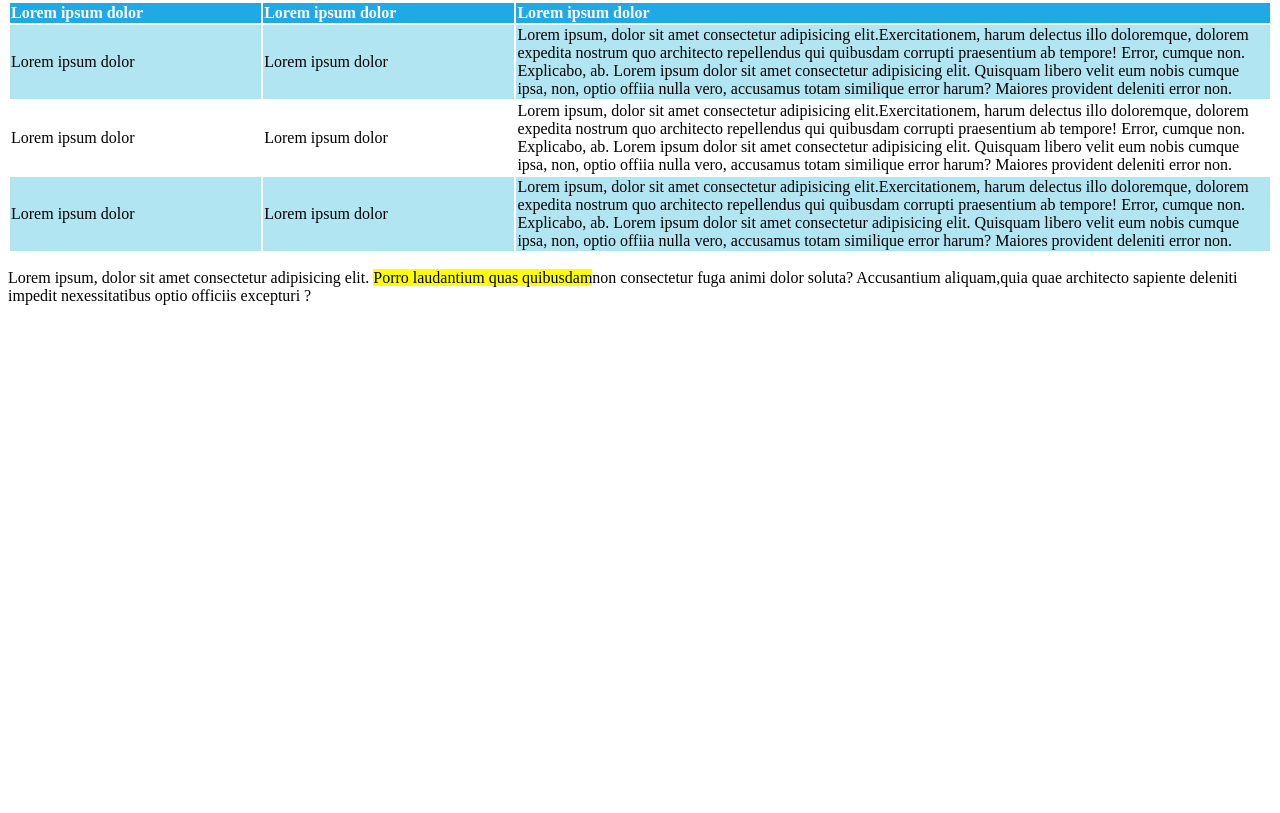
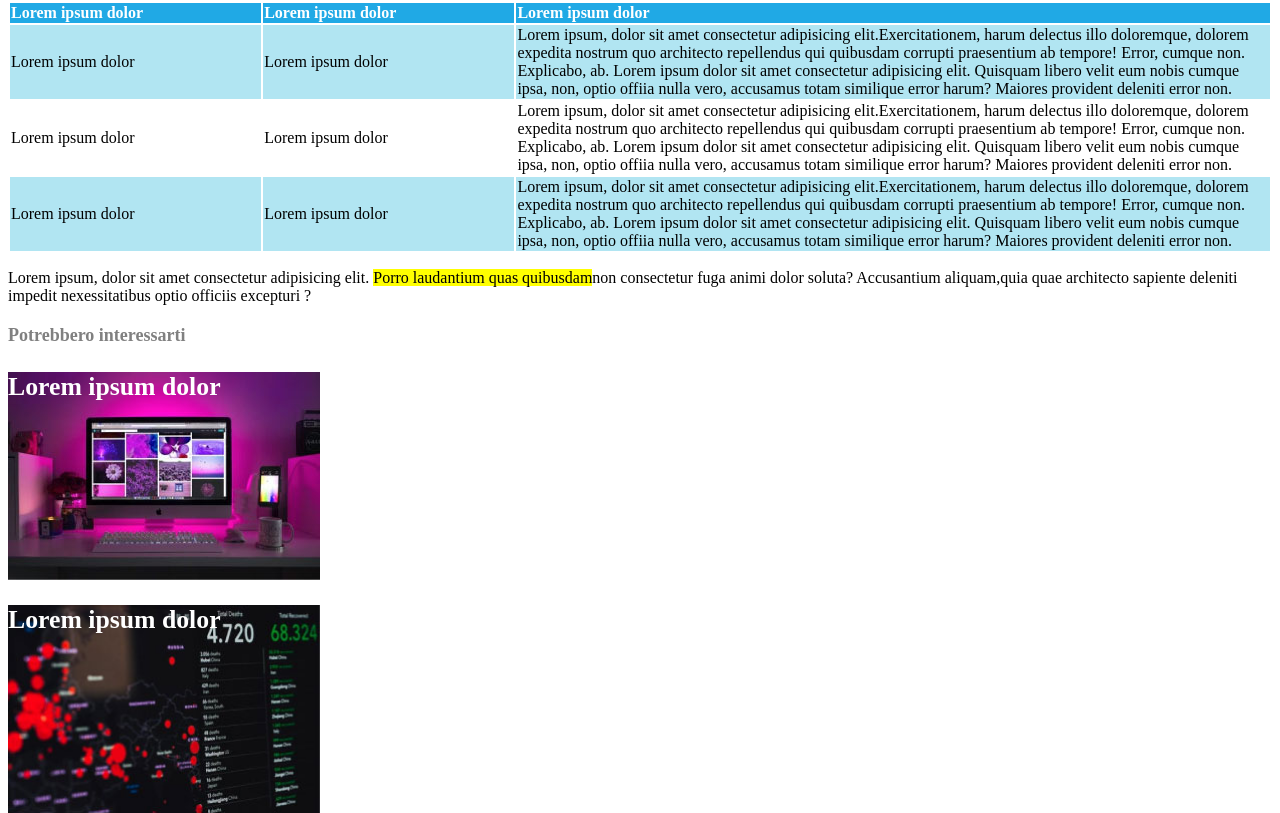
Before and after one commit to Andrea-Pascali/html-css-booleaner, a plain HTML site: page index.html in a window 1280 px wide. Shown: the part 1047-1860 px from the top of the page. Before the commit the page ends 1352 px from the top, so only its background shows below. Drawn offline with Linux system fonts and the light colour scheme.

Commit message:
Insert last section

```diff
--- a/css/style.css
+++ b/css/style.css
@@ -25,6 +25,14 @@ h4 {
     font-size: 25px;
 
 }
+
+
+.other {
+    margin-top: 20px;
+    margin-bottom: 5px;
+    font-size: 18px;
+}
+
 
 .date {
     margin-top: 4px;
@@ -66,3 +74,22 @@ h4 {
     width: 60%;
     background-color: #b1e5f2;
 }
+
+
+.box-img {
+    width: 312px;
+    height: 208px;
+    color: white;
+    font-size: 22px;
+    background-size: cover;
+
+}
+
+#monitor {
+    background-image: url(../img/monitor.jpg)
+}
+
+
+#graphic {
+    background-image: url(../img/graph.jpg);
+}
--- a/index.html
+++ b/index.html
@@ -79,13 +79,23 @@
                         <tr>
                             <td class="second-cell">Lorem ipsum dolor</td>
                             <td class="second-cell">Lorem ipsum dolor</td>
-                      <td class="big-cell-two">Lorem ipsum, dolor sit amet consectetur adipisicing elit.Exercitationem, harum delectus illo doloremque, dolorem expedita nostrum quo architecto repellendus qui quibusdam corrupti praesentium ab tempore! Error, cumque non. Explicabo, ab. Lorem ipsum dolor sit amet consectetur adipisicing elit. Quisquam libero velit eum nobis cumque ipsa, non, optio offiia nulla vero, accusamus totam similique error harum? Maiores provident deleniti error non.</td>
+                            <td class="big-cell-two">Lorem ipsum, dolor sit amet consectetur adipisicing
+                                elit.Exercitationem, harum delectus illo doloremque, dolorem expedita nostrum quo
+                                architecto repellendus qui quibusdam corrupti praesentium ab tempore! Error, cumque non.
+                                Explicabo, ab. Lorem ipsum dolor sit amet consectetur adipisicing elit. Quisquam libero
+                                velit eum nobis cumque ipsa, non, optio offiia nulla vero, accusamus totam similique
+                                error harum? Maiores provident deleniti error non.</td>
                         </tr>
 
                         <tr>
                             <td>Lorem ipsum dolor</td>
                             <td>Lorem ipsum dolor</td>
-                        <td>Lorem ipsum, dolor sit amet consectetur adipisicing elit.Exercitationem, harum delectus illo doloremque, dolorem expedita nostrum quo architecto repellendus qui quibusdam corrupti praesentium ab tempore! Error, cumque non. Explicabo, ab. Lorem ipsum dolor sit amet consectetur adipisicing elit. Quisquam libero velit eum nobis cumque ipsa, non, optio offiia nulla vero, accusamus totam similique error harum? Maiores provident deleniti error non.</td>
+                            <td>Lorem ipsum, dolor sit amet consectetur adipisicing elit.Exercitationem, harum delectus
+                                illo doloremque, dolorem expedita nostrum quo architecto repellendus qui quibusdam
+                                corrupti praesentium ab tempore! Error, cumque non. Explicabo, ab. Lorem ipsum dolor sit
+                                amet consectetur adipisicing elit. Quisquam libero velit eum nobis cumque ipsa, non,
+                                optio offiia nulla vero, accusamus totam similique error harum? Maiores provident
+                                deleniti error non.</td>
                         </tr>
 
                     </tbody>
@@ -97,7 +107,12 @@
                         <tr>
                             <td class="second-cell">Lorem ipsum dolor</td>
                             <td class="second-cell">Lorem ipsum dolor</td>
-                            <td class="big-cell-two">Lorem ipsum, dolor sit amet consectetur adipisicing elit.Exercitationem, harum delectus illo doloremque, dolorem expedita nostrum quo architecto repellendus qui quibusdam corrupti praesentium ab tempore! Error, cumque non. Explicabo, ab. Lorem ipsum dolor sit amet consectetur adipisicing elit. Quisquam libero velit eum nobis cumque ipsa, non, optio offiia nulla vero, accusamus totam similique error harum? Maiores provident deleniti error non.</td>
+                            <td class="big-cell-two">Lorem ipsum, dolor sit amet consectetur adipisicing
+                                elit.Exercitationem, harum delectus illo doloremque, dolorem expedita nostrum quo
+                                architecto repellendus qui quibusdam corrupti praesentium ab tempore! Error, cumque non.
+                                Explicabo, ab. Lorem ipsum dolor sit amet consectetur adipisicing elit. Quisquam libero
+                                velit eum nobis cumque ipsa, non, optio offiia nulla vero, accusamus totam similique
+                                error harum? Maiores provident deleniti error non.</td>
                         </tr>
                     </tfoot>
                     <!-- /Table Footer -->
@@ -109,6 +124,22 @@
                     consectetur fuga animi dolor soluta? Accusantium aliquam,quia quae architecto sapiente deleniti
                     impedit
                     nexessitatibus optio officiis excepturi ?</p>
+
+            </section>
+
+            <section>
+
+                <h4 class="other">Potrebbero interessarti</h4>
+
+
+                <div id="monitor" class="box-img">
+                    <h3>Lorem ipsum dolor</h3>
+                </div>
+
+                <div id="graphic" class="box-img">
+                    <h3>Lorem ipsum dolor</h3>
+
+                </div>
 
             </section>
 
```
Also changed, not shown: img/graph.jpg (added), img/monitor.jpg (added). Lines whose indentation alone changed are shown as unchanged.
